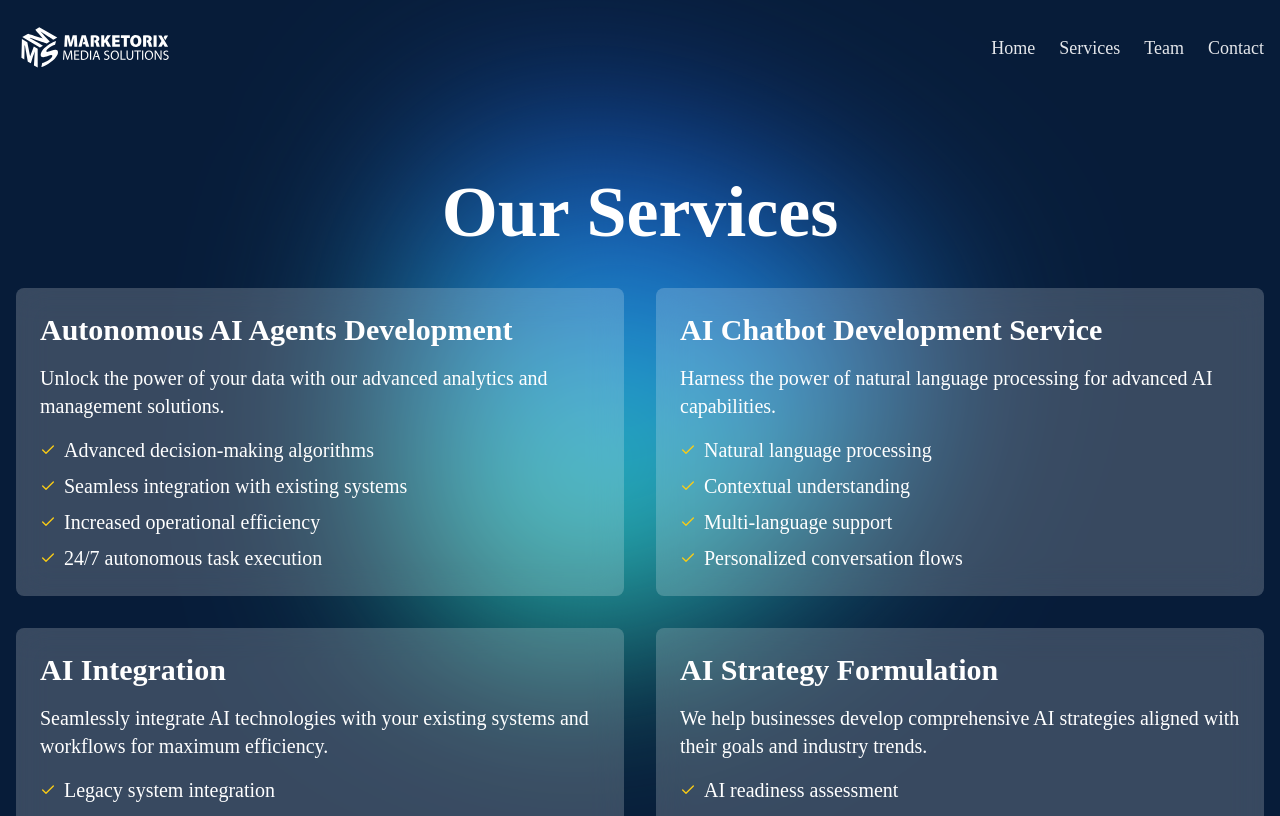
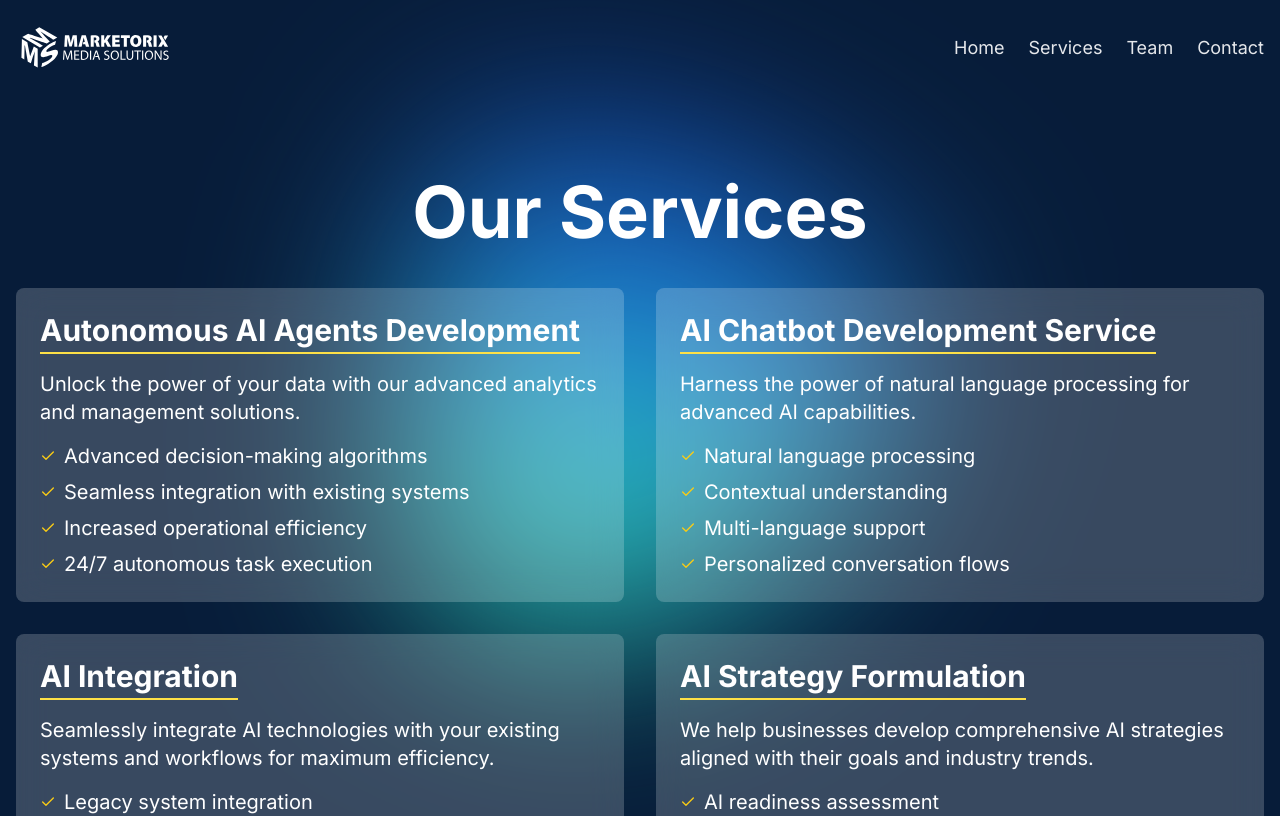
Before and after one commit to aurora10/marketorixai, a Next.js app: page /services in a window 1280 px wide. Shown: the top 816 px of the page. Built offline with nearby package versions, Linux system fonts and the light colour scheme.

Commit message:
fond, underlines

```diff
--- a/src/app/globals.css
+++ b/src/app/globals.css
@@ -20,7 +20,7 @@ body {
   background-color: #071c39; /* Set desired dark blue background */
   position: relative; /* Keep for pseudo-element */
   /* overflow: hidden; */ /* Keep scrolling enabled */
-  /* Font family is now handled by Tailwind config */
+  font-family: var(--font-inter), -apple-system, BlinkMacSystemFont, sans-serif;
 }
 
 /* Define base styles for dark mode */
@@ -80,3 +80,10 @@ body::before {
 * {
   transition: all 0.5s ease-out;
 }
+
+/* Service card h2 underline */
+.service-card h2 {
+  border-bottom: 2px solid #FDE047;
+  display: inline-block;
+  padding-bottom: 4px;
+}
--- a/src/app/layout.tsx
+++ b/src/app/layout.tsx
@@ -37,15 +37,16 @@
 // }
 
 import type { Metadata } from "next";
+import { Inter } from 'next/font/google';
 import localFont from "next/font/local";
 import "./globals.css";
 import Script from "next/script";
 import { CSPostHogProvider } from './providers'
 
-const geistSans = localFont({
-  src: "./fonts/GeistVF.woff",
-  variable: "--font-geist-sans",
-  weight: "100 900",
+const inter = Inter({
+  subsets: ['latin'],
+  weight: ['400', '500', '700'],
+  variable: '--font-inter'
 });
 
 const geistMono = localFont({
@@ -78,7 +79,7 @@ export default function RootLayout({
         </Script>
       </head>
       <body
-        className={`${geistSans.variable} ${geistMono.variable} antialiased`}
+        className={`${inter.variable} ${geistMono.variable} antialiased`}
       >
         {/* Removed gradient div */}
         {/* Removed relative wrapper */}
--- a/src/components/MotionServiceCardService.tsx
+++ b/src/components/MotionServiceCardService.tsx
@@ -57,7 +57,7 @@ export default function MotionServiceCard({ service, index }: MotionServiceCardP
         // Use onViewportEnter with once: true to set state for children
         viewport={{ once: true, amount: 0.2 }}
         onViewportEnter={() => setHasAnimated(true)}
-        className="bg-white bg-opacity-20 text-xl backdrop-blur-lg rounded-lg p-6 hover:bg-opacity-30 transition-all transform hover:scale-105 w-full"
+        className="service-card bg-white bg-opacity-20 text-xl backdrop-blur-lg rounded-lg p-6 hover:bg-opacity-30 transition-all transform hover:scale-105 w-full"
       >
         <h2 className="text-3xl font-semibold mb-4">{service.title}</h2>
         <p className="mb-4 text-xl">{service.description}</p>
--- a/tailwind.config.ts
+++ b/tailwind.config.ts
@@ -56,7 +56,7 @@ const config: Config = {
         },
       },
       fontFamily: {
-        sans: ["var(--font-geist-sans)", "sans-serif"],
+        sans: ["var(--font-inter)", "sans-serif"],
         mono: ["var(--font-geist-mono)", "monospace"],
       },
       borderRadius: {
```
Also changed, not shown: 1 other file (tests, documents, lock files or other folders).
